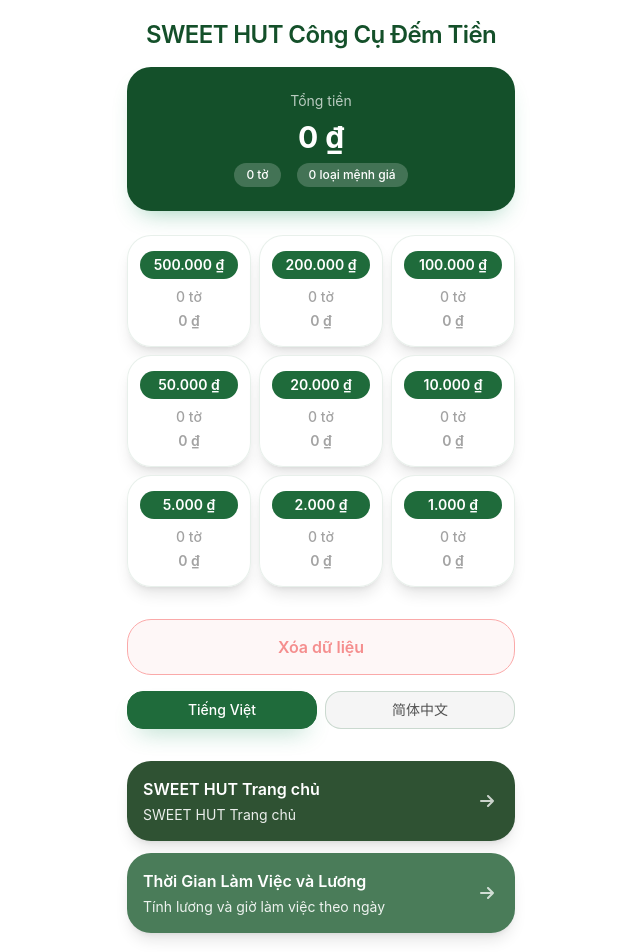
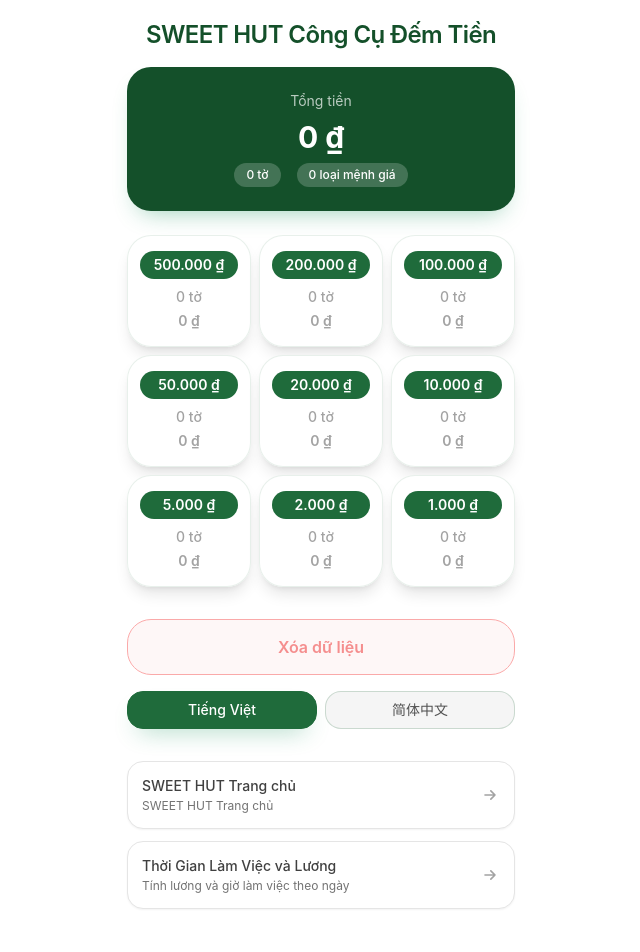
Before and after one commit to sunboyoo/sweet-hut-cash-counter, a React (Vite) app: page / in a window 1280 px wide. Shown: the top 952 px of the page, without its empty margins (319-959 px from the left). Built offline with nearby package versions, Linux system fonts and the light colour scheme.

Commit message:
style: 优化链接卡片样式，降低视觉重量
- 改用浅色背景和细边框，不再使用深色背景
- 减小字体、图标和内边距尺寸
- 降低阴影强度，使链接更低调
- 移除 color 属性，简化数据结构
- 优化深色模式适配

```diff
--- a/src/components/LinkCards.tsx
+++ b/src/components/LinkCards.tsx
@@ -16,16 +16,15 @@
           href={card.url}
           target="_blank"
           rel="noopener noreferrer"
-          className="touch-target block rounded-3xl p-4 text-white shadow-lg transition-transform active:scale-95"
-          style={{ backgroundColor: card.color }}
+          className="touch-target block rounded-2xl border border-neutral-200 bg-white p-3.5 shadow-sm transition-all active:scale-98 active:bg-neutral-50 dark:border-neutral-700 dark:bg-neutral-900 dark:active:bg-neutral-800"
         >
-          <div className="flex items-center justify-between">
-            <div>
-              <h3 className="text-base font-semibold">{card.title}</h3>
-              <p className="mt-1 text-sm opacity-90">{card.description}</p>
+          <div className="flex items-center justify-between gap-3">
+            <div className="flex-1">
+              <h3 className="text-sm font-medium text-neutral-700 dark:text-neutral-300">{card.title}</h3>
+              <p className="mt-0.5 text-xs text-neutral-500 dark:text-neutral-400">{card.description}</p>
             </div>
             <svg
-              className="h-6 w-6 opacity-75"
+              className="h-5 w-5 flex-shrink-0 text-neutral-400 dark:text-neutral-500"
               fill="none"
               stroke="currentColor"
               viewBox="0 0 24 24"
--- a/src/lib/i18n.ts
+++ b/src/lib/i18n.ts
@@ -49,15 +49,13 @@
           id: 1,
           title: 'SWEET HUT 导航',
           description: 'SWEET HUT 导航',
-          url: 'https://sweet-hut-nav.vercel.app/',
-          color: '#2f5233'
+          url: 'https://sweet-hut-nav.vercel.app/'
         },
         {
           id: 2,
           title: '工作时间和工资',
           description: '根据每天的工作时间，计算总工作时长和工资',
-          url: 'https://sweet-hut-salary.vercel.app/',
-          color: '#4a7c59'
+          url: 'https://sweet-hut-salary.vercel.app/'
         }
       ]
     },
@@ -108,15 +106,13 @@
           id: 1,
           title: 'SWEET HUT Trang chủ',
           description: 'SWEET HUT Trang chủ',
-          url: 'https://sweet-hut-nav.vercel.app/',
-          color: '#2f5233'
+          url: 'https://sweet-hut-nav.vercel.app/'
         },
         {
           id: 2,
           title: 'Thời Gian Làm Việc và Lương',
           description: 'Tính lương và giờ làm việc theo ngày',
-          url: 'https://sweet-hut-salary.vercel.app/',
-          color: '#4a7c59'
+          url: 'https://sweet-hut-salary.vercel.app/'
         }
       ]
     },
@@ -167,7 +163,6 @@
       title: string;
       description: string;
       url: string;
-      color: string;
     }>;
   };
 }>;
```
